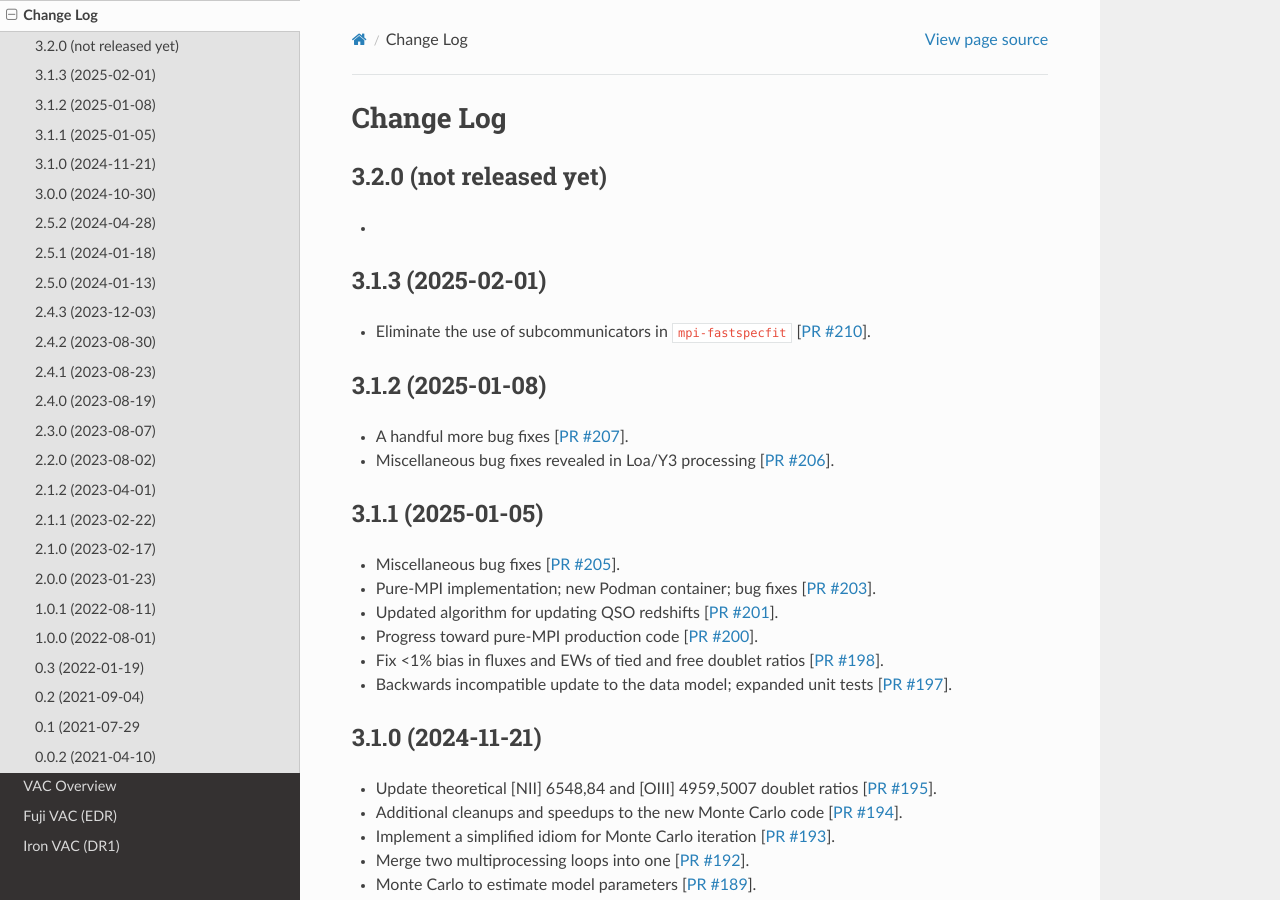
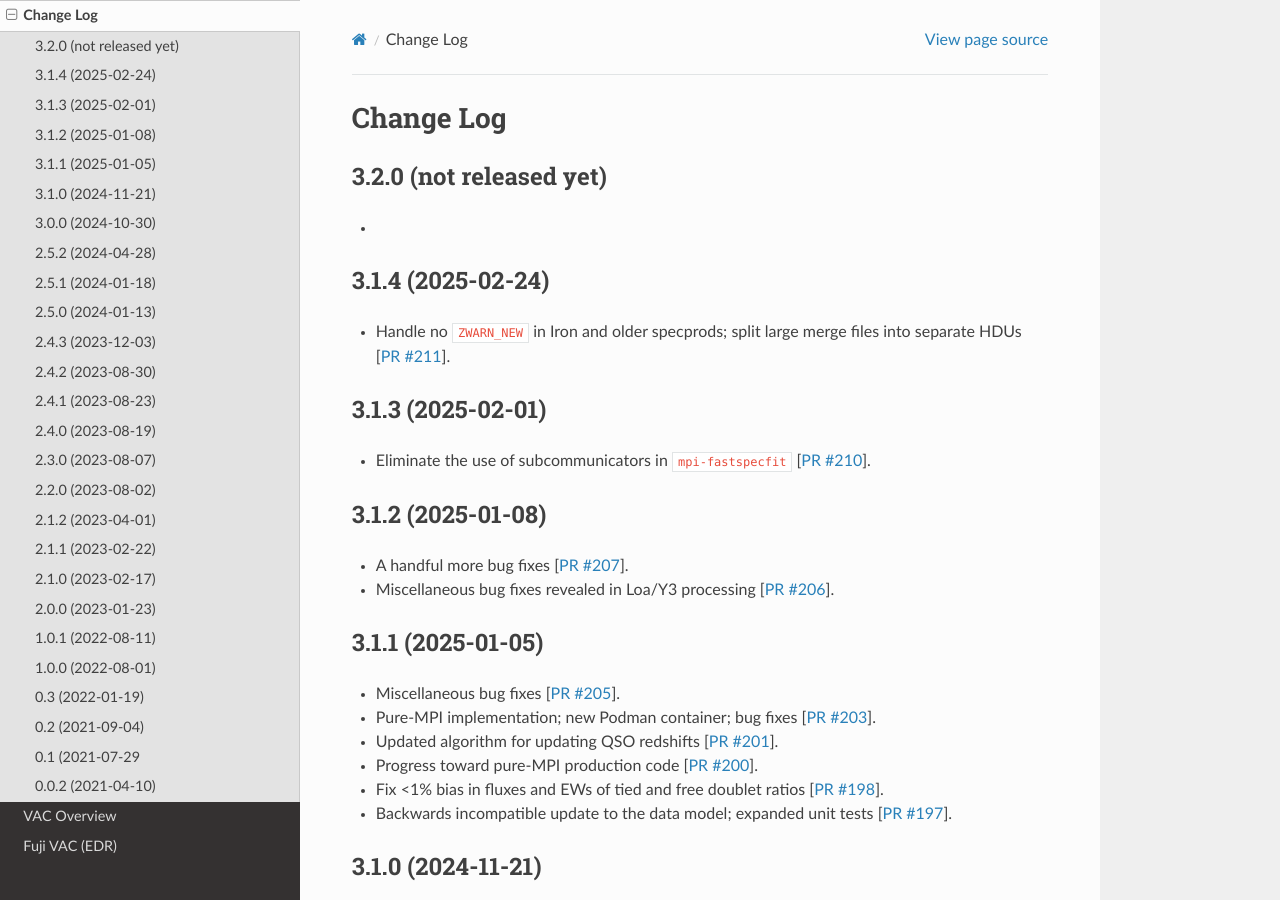
Before and after one commit to desihub/fastspecfit, a Sphinx documentation site: the page built from doc/changes.rst, in a window 1280 px wide and 900 px high. Built offline with Sphinx 7.4.7 and the Read the Docs theme 3.1.0, drawn with Linux system fonts in a browser that asks for light colours.

Commit message:
update change log

```diff
--- a/doc/changes.rst
+++ b/doc/changes.rst
@@ -6,6 +6,14 @@ Change Log
 ------------------------
 
 *
+
+3.1.4 (2025-02-24)
+------------------
+
+* Handle no ``ZWARN_NEW`` in Iron and older specprods; split large
+  merge files into separate HDUs [`PR #211`_].
+
+.. _`PR #211`: https://github.com/desihub/fastspecfit/pull/211
 
 3.1.3 (2025-02-01)
 ------------------
```
